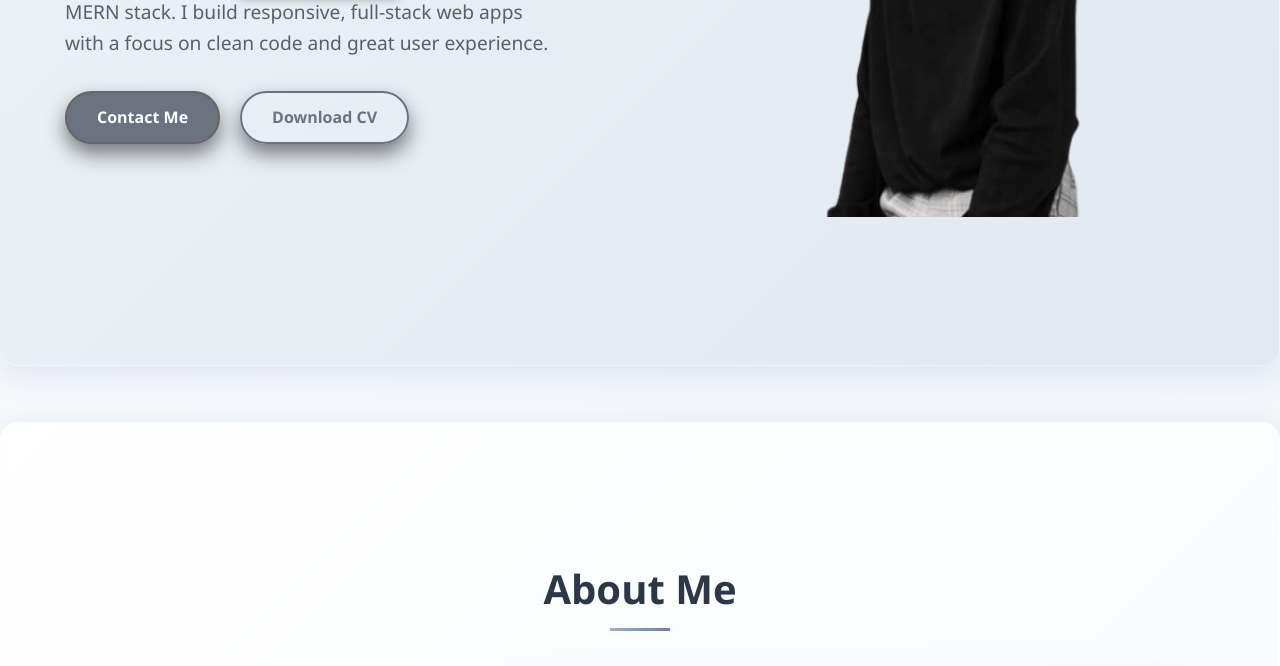
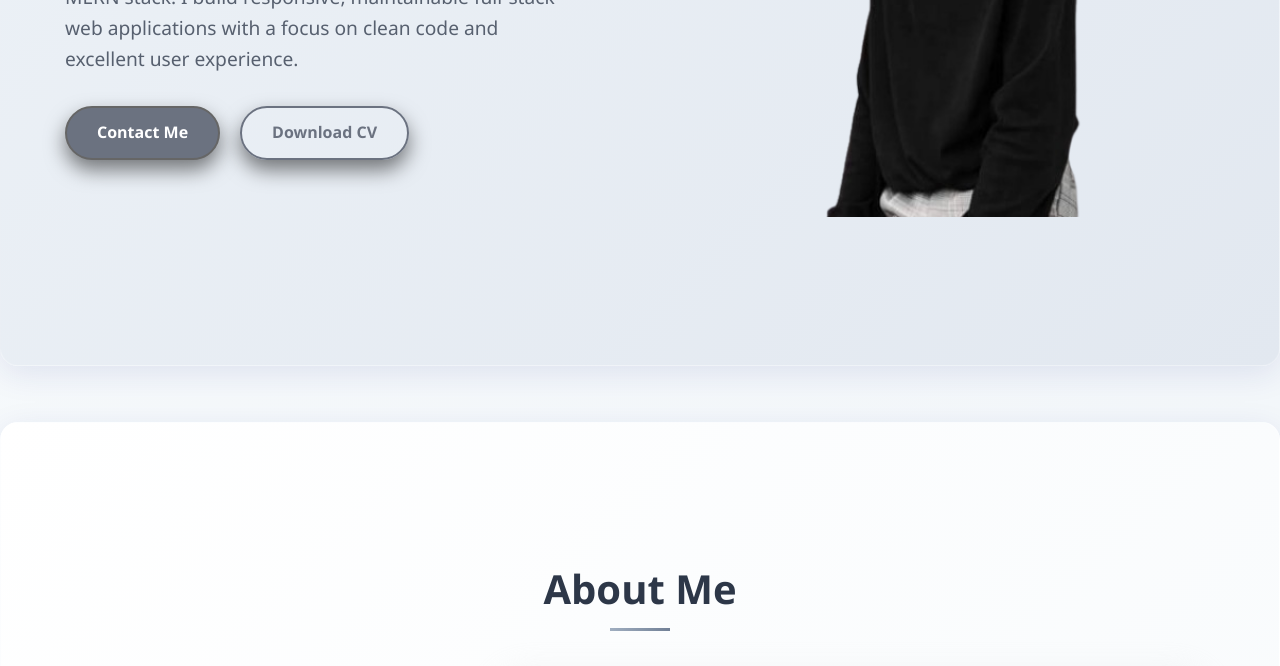
Before and after one commit to Gemar029/portfoliofinal, a website: page index.html in a window 1280 px wide. Shown: the part 434-1100 px from the top of the page. Drawn offline with nearby package versions, Linux system fonts and the light colour scheme.

Commit message:
07/11/2025 fix hero subtitle

```diff
--- a/index.html
+++ b/index.html
@@ -34,7 +34,7 @@
                   <span>Hi,</span>
                   <span id="typewriter"></span>
                 </h1>
-                <p class="hero-subtitle">I'm an enthusiastic <span class="highlight">WEB DEVELOPER</span> specializing in the MERN stack. I build responsive, full-stack web apps with a focus on clean code and great user experience.</p>
+                <p class="hero-subtitle">I'm an enthusiastic <span class="highlight">WEB DEVELOPER</span> specializing in the MERN stack. I build responsive, maintainable full-stack web applications with a focus on clean code and excellent user experience.</p>
                 <div class="btn-group">
                     <a href="#contact" class="btn btn-contact">Contact Me</a>
                     <a href="files/Alegre_Gemar_09128939488_gemar.alegreofficial@gmail.pdf" class="btn btn-download" target="_blank">Download CV</a>
```
